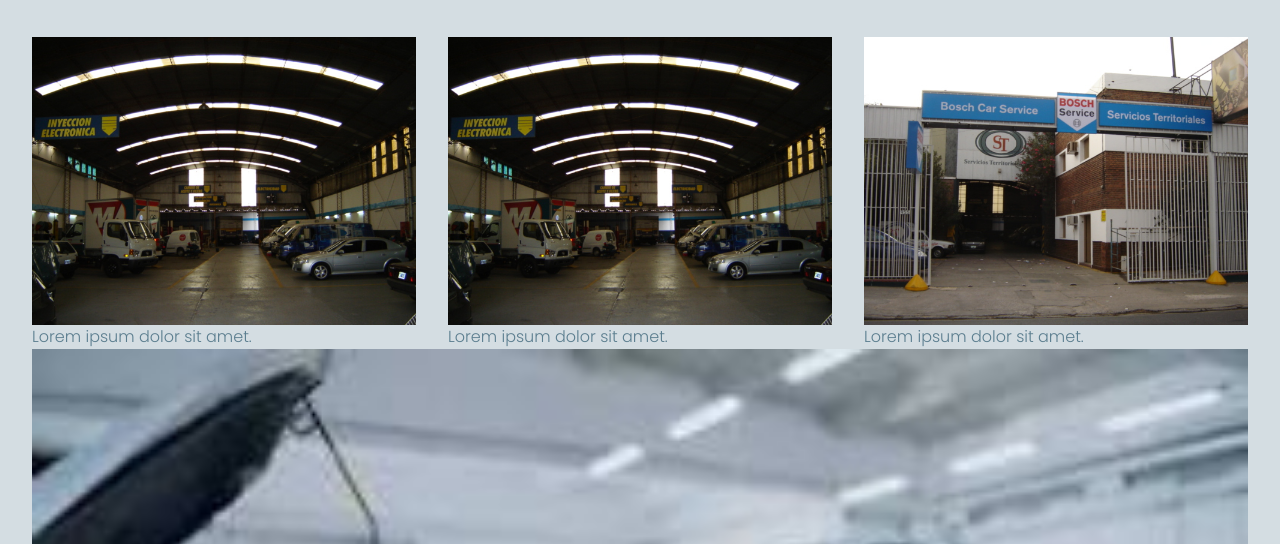
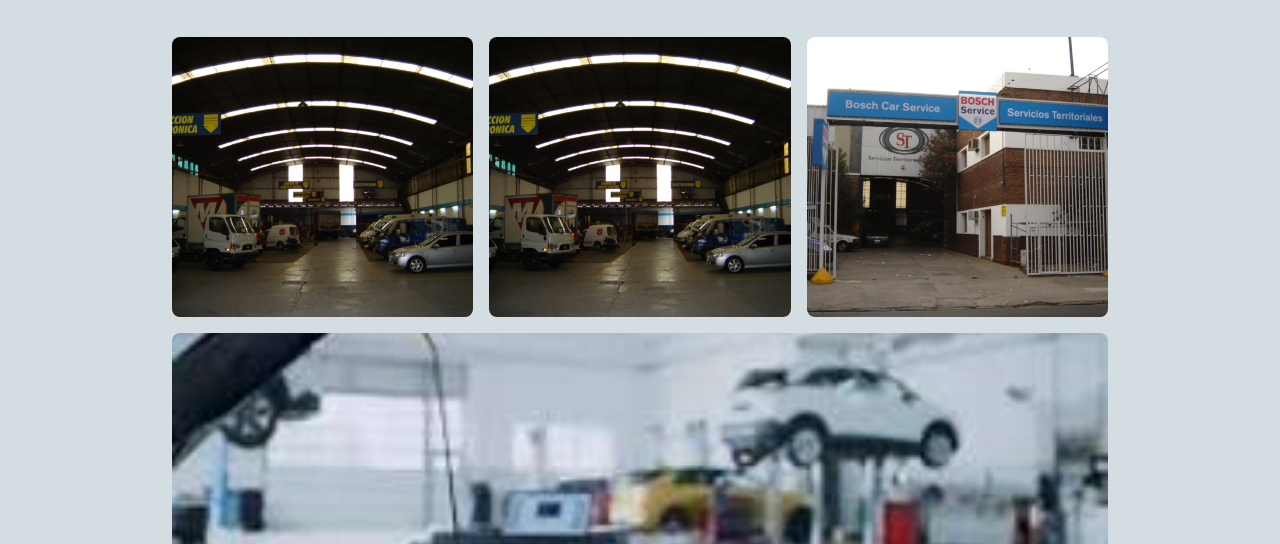
Before and after one commit to EzeBorella/entrega6, a plain HTML site: page pages/nosotros.html in a window 1280 px wide. Shown: the part 256-800 px from the top of the page. Drawn offline with nearby package versions, Linux system fonts and the light colour scheme.

Commit message:
Correcciones generales

```diff
--- a/css/style.css
+++ b/css/style.css
@@ -237,11 +237,7 @@
 /* =========================
    TARJETAS
    ========================= */
-
 .tarjetas {
-    display: grid;
-    grid-template-columns: repeat(2, 1fr);
-    gap: 2rem;
     max-width: 1000px;
     margin: 0 auto;
     padding: 2rem;
@@ -258,6 +254,7 @@
     text-align: center;
 
     overflow: hidden;
+    height: 100%;
 }
 
 .tarjeta h2 {
@@ -272,6 +269,7 @@
     border-radius: 5px;
 }
 
+
 .tarjeta figcaption {
     padding: 1rem 0 0.5rem;
 }
@@ -280,24 +278,29 @@
 /* =========================
    GALERÍA
    ========================= */
-
 .nosotros {
     display: grid;
-    gap: 2rem;
+    grid-template-columns: 2fr 1fr 1fr;
+    grid-template-rows: 250px 250px;
+    gap: 1rem;
+    max-width: 1000px;
+    margin: 0 auto;
     padding: 2rem;
 }
 
 .nosotros figure {
     margin: 0;
+    position: relative;
+    overflow: hidden;
+    border-radius: 8px;
 }
 
 .nosotros img {
     width: 100%;
-    max-width: 100%;
-
+    height: 100%;
     object-fit: cover;
+    display: block;
 }
-
 .escritorio {
     display: none;
 }
```
